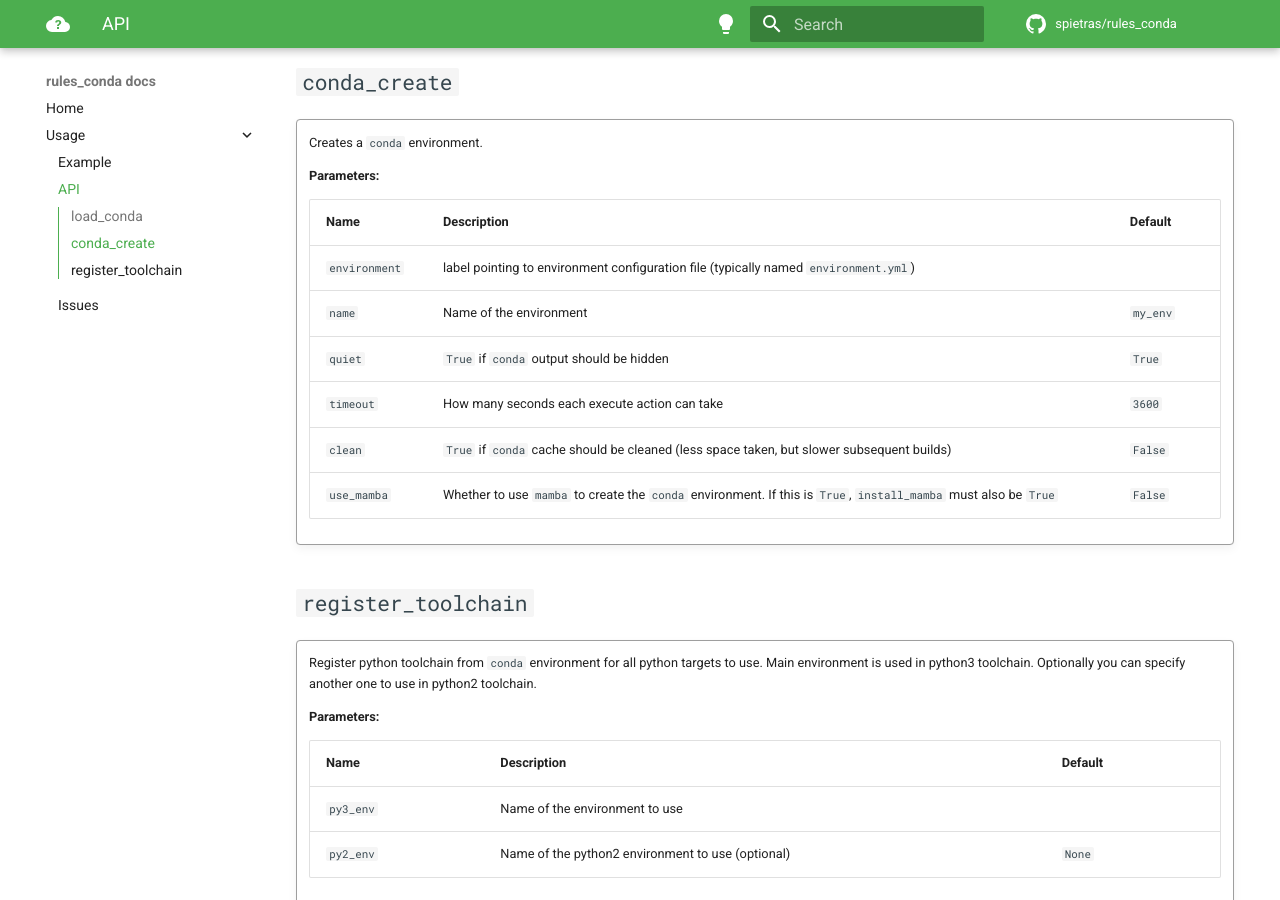
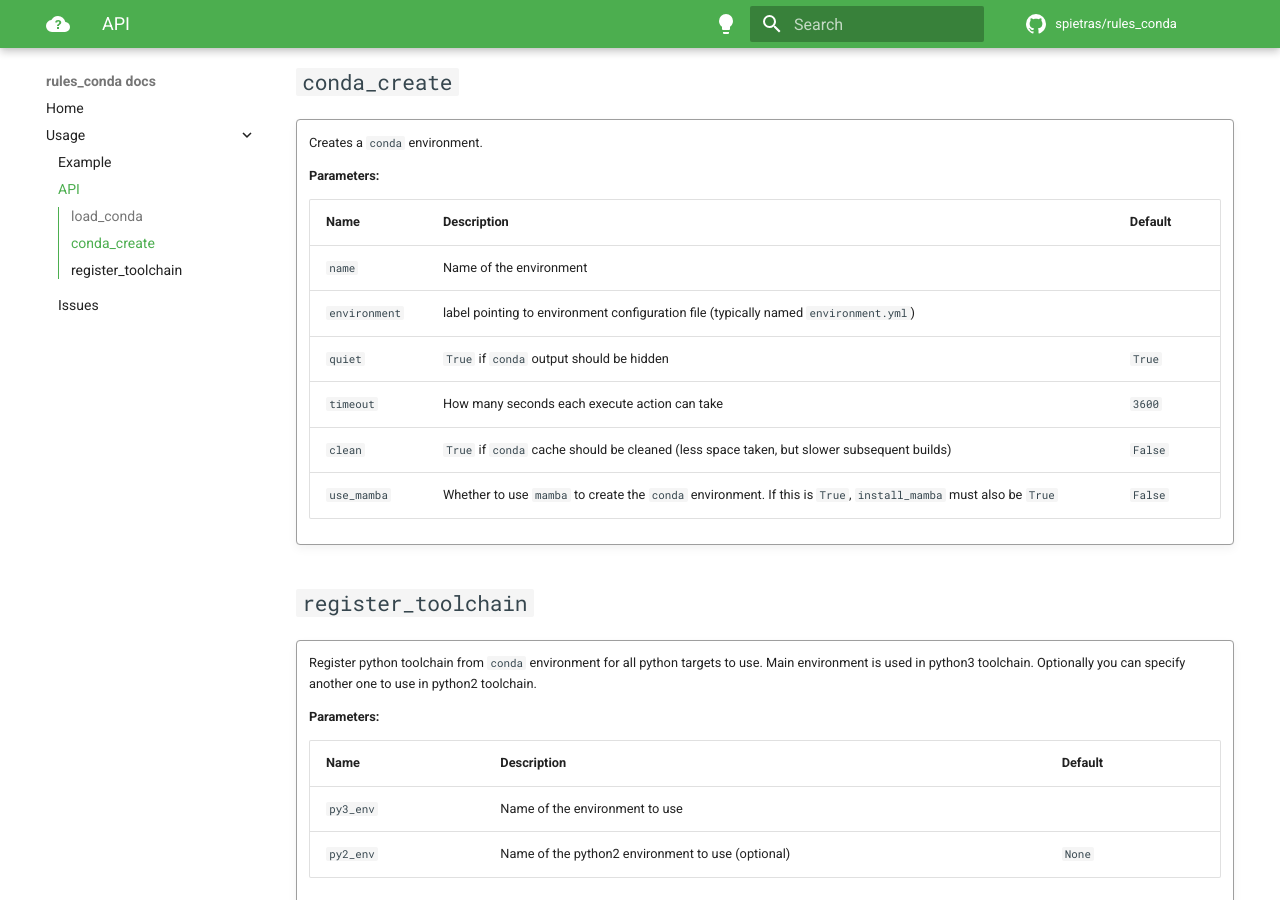
Before and after one commit to spietras/rules_conda, an MkDocs documentation site: the page built from docs/docs/usage/api.md, in a window 1280 px wide and 900 px high, scrolled down 636 px. Built offline with MkDocs 1.6.1 and Material for MkDocs 9.7.7, drawn with Linux system fonts in a browser that asks for light colours; comment, search, counter and statistics services are not loaded.

Commit message:
Removed default environment name (#37)

```diff
--- a/docs/docs/usage/api.md
+++ b/docs/docs/usage/api.md
@@ -27,8 +27,8 @@
 
     | Name          | Description                                                                                                      | Default                |
     | ------------- | ---------------------------------------------------------------------------------------------------------------- | ---------------------- |
+    | `name`        | Name of the environment                                                                                          |                        |
     | `environment` | label pointing to environment configuration file (typically named `environment.yml`)                             |                        |
-    | `name`        | Name of the environment                                                                                          | `my_env`               |
     | `quiet`       | `True` if `conda` output should be hidden                                                                        | `True`                 |
     | `timeout`     | How many seconds each execute action can take                                                                    | `3600`                 |
     | `clean`       | `True` if `conda` cache should be cleaned (less space taken, but slower subsequent builds)                       | `False`                |
```
Also changed, not shown: README.md, 1 other file.
